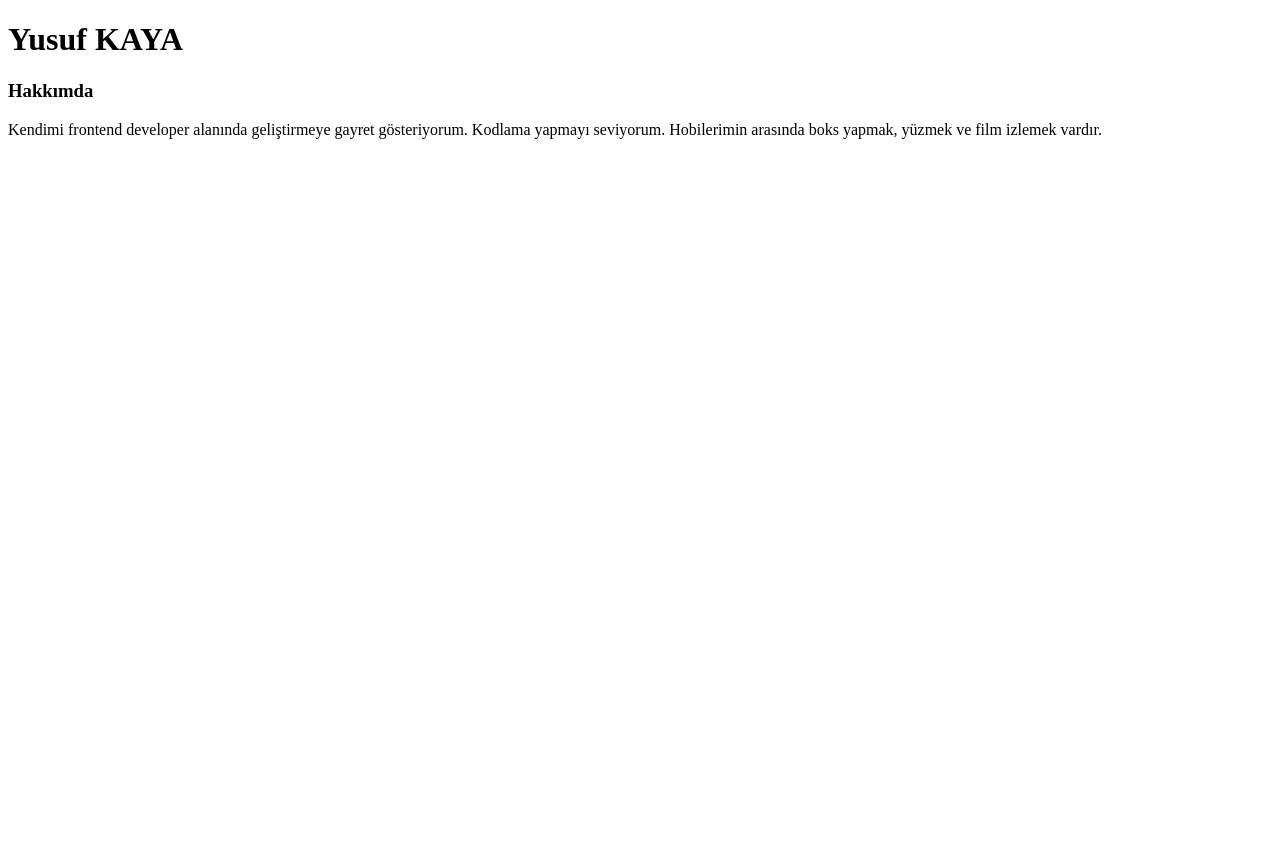
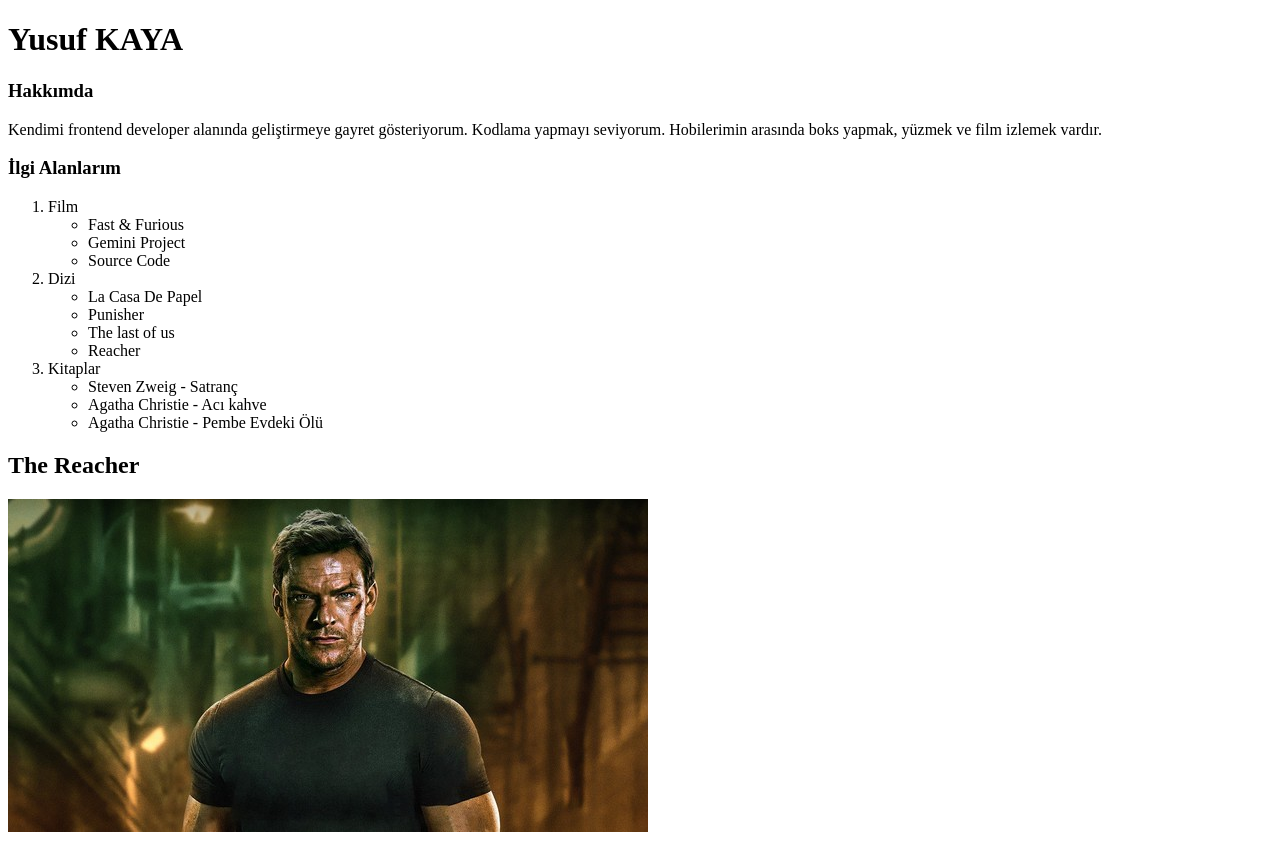
Before and after one commit to YusufKaya16/Patika-devleri, a plain HTML site: page Odev_1/index.html in a window 1280 px wide. Before the commit the page ends 800 px from the top, so only its background shows below. Drawn offline with Linux system fonts and the light colour scheme.

Commit message:
Odev 1 upgrade

```diff
--- a/Odev_1/index.html
+++ b/Odev_1/index.html
@@ -1,10 +1,12 @@
 <!DOCTYPE html>
 <html lang="en">
+
 <head>
     <meta charset="UTF-8">
     <meta name="viewport" content="width=device-width, initial-scale=1.0">
     <title>İlk WebSite</title>
 </head>
+
 <body>
 
     <h1>Yusuf KAYA</h1>
@@ -12,11 +14,48 @@
     <h3>Hakkımda</h3>
     <!-- Alt başlık olarak h3 tercih ettim -->
     <p>
-        Kendimi frontend developer alanında geliştirmeye gayret gösteriyorum. Kodlama yapmayı seviyorum. Hobilerimin arasında boks yapmak, yüzmek ve film izlemek vardır.
+        Kendimi frontend developer alanında geliştirmeye gayret gösteriyorum. Kodlama yapmayı seviyorum. Hobilerimin
+        arasında boks yapmak, yüzmek ve film izlemek vardır.
     </p>
     <!-- p tag ile kendimden kısaca bahsettim -->
+
+    <div>
+        <h3>İlgi Alanlarım</h3>
+        <ol>
+            <li>Film
+                <ul>
+                    <li>Fast & Furious</li>
+                    <li>Gemini Project</li>
+                    <li>Source Code</li>
+                </ul>
+            </li>
+
+            <li>Dizi
+                <ul>
+                    <li>La Casa De Papel</li>
+                    <li>Punisher</li>
+                    <li>The last of us</li>
+                    <li>Reacher</li>
+                </ul>
+            </li>
+            <li>Kitaplar
+                <ul>
+                    <li>Steven Zweig - Satranç</li>
+                    <li>Agatha Christie - Acı kahve</li>
+                    <li>Agatha Christie - Pembe Evdeki Ölü</li>
+                </ul>
+
+            </li>
+        </ol>
+    </div>
+
+    <div>
+        <h2>The Reacher</h2>
+        <img src="reacher.jpeg" alt="Jack Reacher">
+    </div>
 
 
 
 </body>
+
 </html>
```
Also changed, not shown: Odev_1/reacher.jpeg (added).
